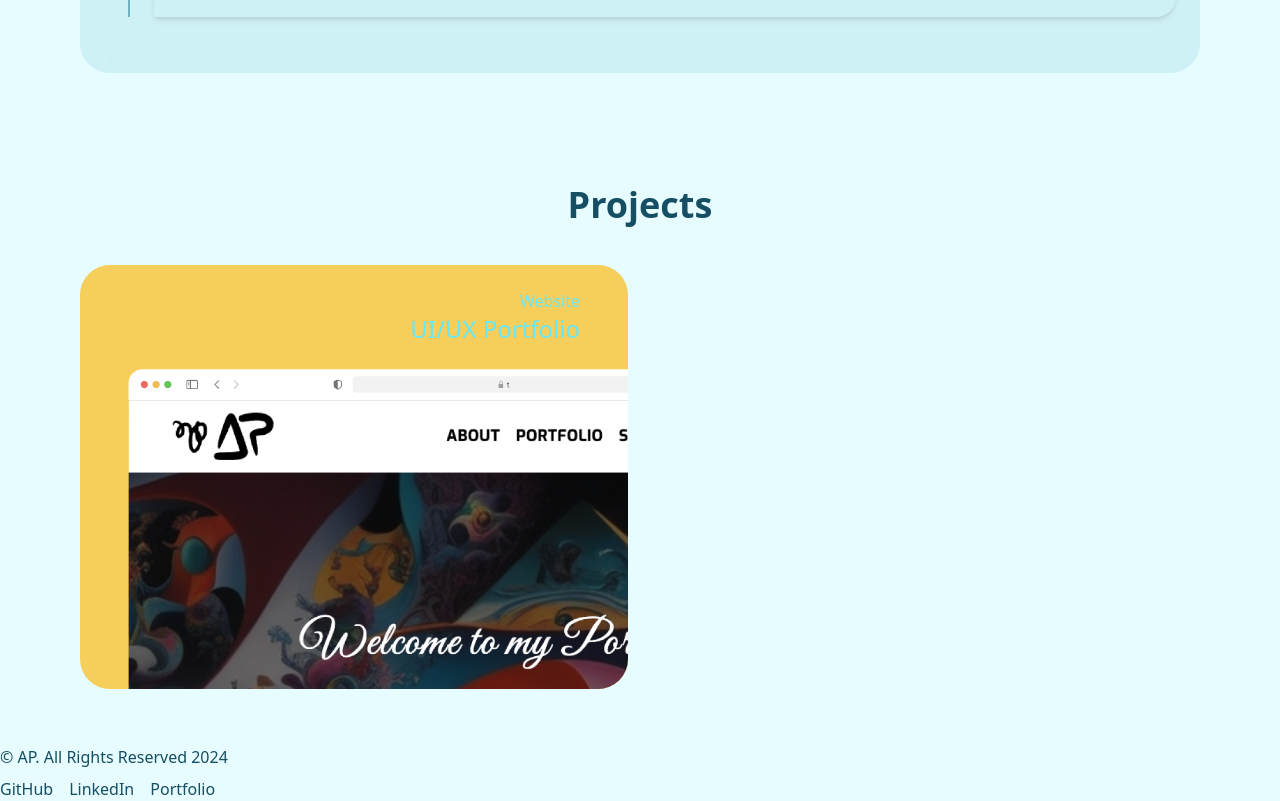
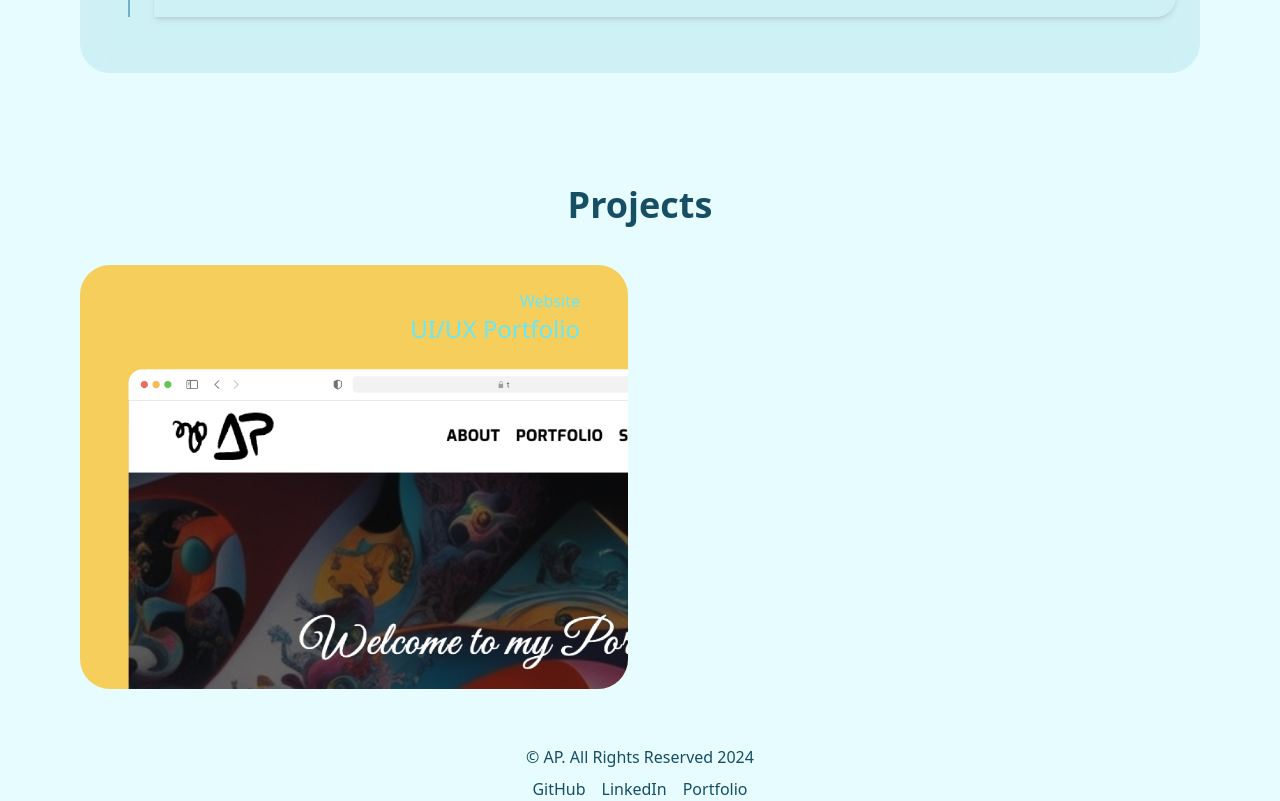
Before and after one commit to 2tuanan/2tuanan.github.io, a React (Create React App) app: page / in a window 1280 px wide. Shown: the part 887-1688 px from the top of the page. Built offline with nearby package versions, Linux system fonts and the light colour scheme.

Commit message:
Footer P1

```diff
--- a/src/components/Footer.jsx
+++ b/src/components/Footer.jsx
@@ -4,7 +4,7 @@ const Footer = () => {
     return (
         <div>
             <footer>
-                <div>
+                <div className='mx-auto text-center'>
                     <p>&copy; AP. All Rights Reserved 2024</p>
                     <div className="mt-2 space-x-4">
                         <a href="#" className="hover:text-white">GitHub</a>
```
